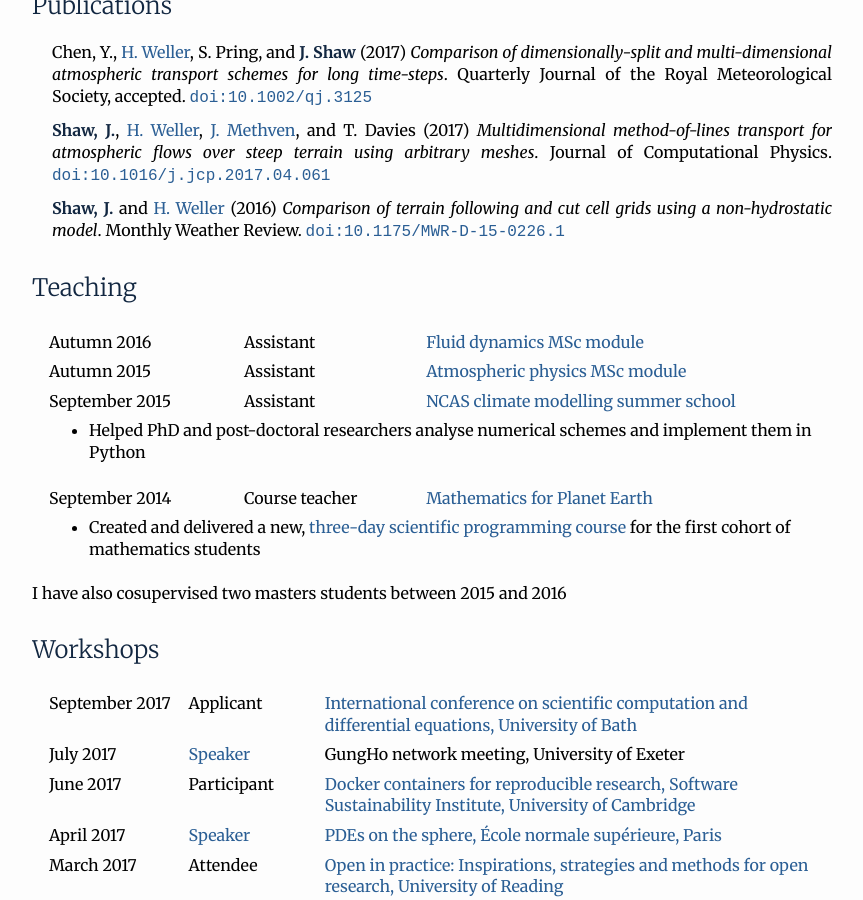
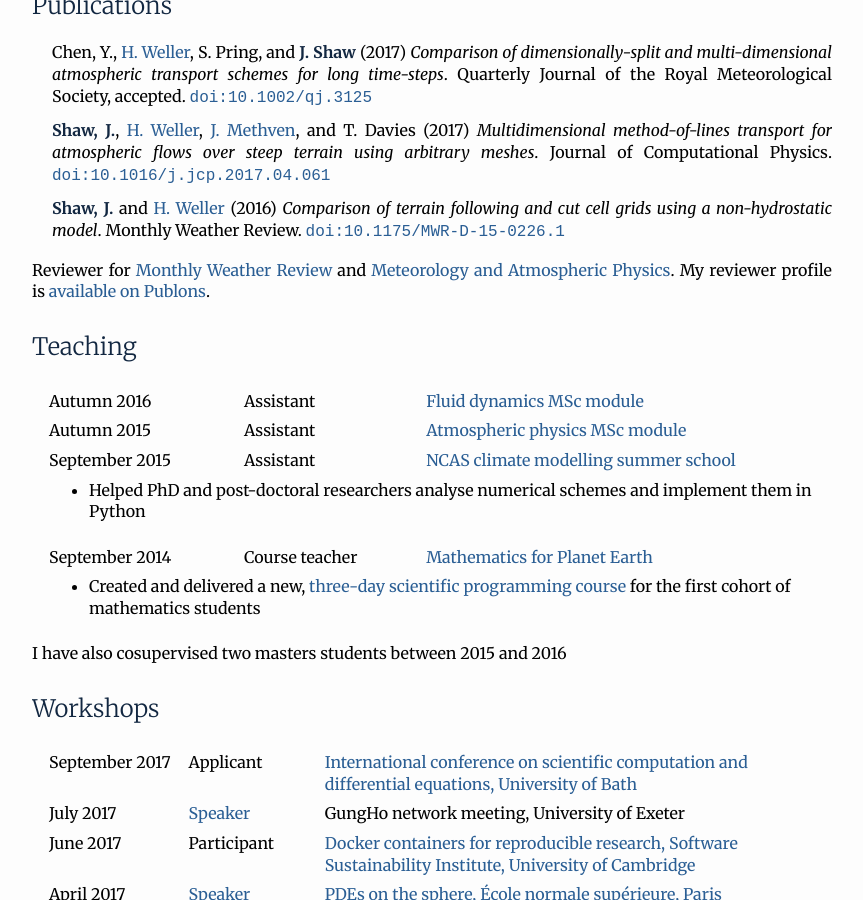
Before and after one commit to hertzsprung/hertzsprung.github.io, a Jekyll site: the page built from cv/index.html, in a window 1280 px wide and 900 px high, scrolled down 2360 px. Shown: the whole window, without its empty margins (208-1071 px from the left). Built offline with Jekyll 4.4.1, drawn with Linux system fonts in a browser that asks for light colours.

Commit message:
update CV with publons

```diff
--- a/cv/index.html
+++ b/cv/index.html
@@ -149,6 +149,9 @@ extra_css: cv.css
   <li><strong>Shaw, J.</strong>, <a href="http://orcid.org/0000-0003-4553-7082">H. Weller</a>, <a href="http://orcid.org/0000-0002-7636-6872">J. Methven</a>, and T. Davies (2017) <em>Multidimensional method-of-lines transport for atmospheric flows over steep terrain using arbitrary meshes</em>. Journal of Computational Physics. <code><a href="https://doi.org/10.1016/j.jcp.2017.04.061">doi:10.1016/j.jcp.2017.04.061</a></code></li>
   <li><strong>Shaw, J.</strong> and <a href="http://orcid.org/0000-0003-4553-7082">H. Weller</a> (2016) <em>Comparison of terrain following and cut cell grids using a non-hydrostatic model</em>. Monthly Weather Review. <code><a href="https://doi.org/10.1175/MWR-D-15-0226.1">doi:10.1175/MWR-D-15-0226.1</a></code></li>
 </ul>
+
+Reviewer for <a href="https://www.ametsoc.org/ams/index.cfm/publications/journals/monthly-weather-review/">Monthly Weather Review</a> and <a href="http://www.springer.com/earth+sciences+and+geography/atmospheric+sciences/journal/703">Meteorology and Atmospheric Physics</a>.
+My reviewer profile is <a href="https://publons.com/author/1056336/james-shaw#profile">available on Publons</a>.
 </section>
 
 <section>
```
